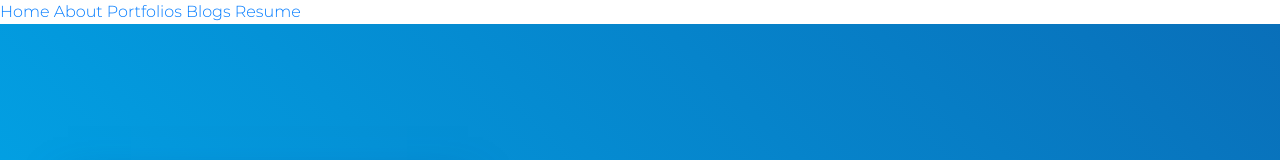
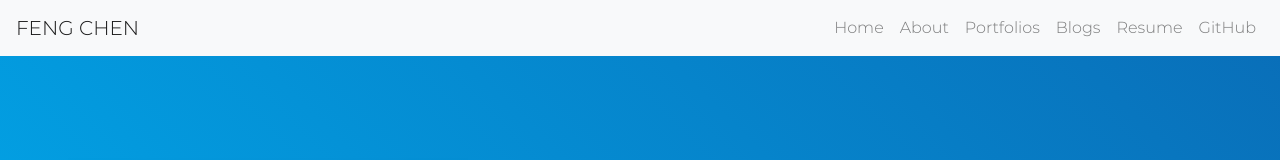
Before and after one commit to anotherFeng/portfolio-page-2019, a Next.js app: page / in a window 1280 px wide. Shown: the top 160 px of the page. Built offline with nearby package versions, Linux system fonts and the light colour scheme.

Commit message:
Remodel navbar and create customNavLink component

```diff
--- a/components/shared/Header.js
+++ b/components/shared/Header.js
@@ -1,31 +1,63 @@
 import React from 'react';
 import Link from 'next/link';
 
-import '../../styles/main.scss';
+import {
+  Collapse,
+  Navbar,
+  NavbarToggler,
+  NavbarBrand,
+  Nav,
+  NavItem,
+  NavLink
+} from 'reactstrap';
+
+const CustomNavLink = ({ route, title }) => {
+  return (
+    <NavItem>
+      <Link href={route}>
+        <a className="nav-link">
+          {title}
+        </a>
+      </Link>
+    </NavItem>
+  )
+}
 
 class Header extends React.Component {
+  constructor(props) {
+    super(props);
+
+    this.toggle = this.toggle.bind(this);
+    this.state = {
+      isOpen: false
+    };
+  }
+  toggle() {
+    this.setState({
+      isOpen: !this.state.isOpen
+    });
+  }
   render() {
-    const title = this.props.title;
-
     return (
-      <React.Fragment>
-        <Link href="/">
-          <a> Home</a>
-        </Link>
-        <Link href="/about">
-          <a> About</a>
-        </Link>
-        <Link href="/portfolios">
-          <a> Portfolios</a>
-        </Link>
-        <Link href="/blogs">
-          <a> Blogs</a>
-        </Link>
-        <Link href="/resume">
-          <a> Resume</a>
-        </Link>
-      </React.Fragment>
-    )
+      <div>
+        <Navbar color="light" light expand="md">
+          <NavbarBrand href="/">FENG CHEN</NavbarBrand>
+          <NavbarToggler onClick={this.toggle} />
+          <Collapse isOpen={this.state.isOpen} navbar>
+            <Nav className="ml-auto" navbar>
+              <CustomNavLink route="/" title="Home"/>
+              <CustomNavLink route="/about" title="About"/>
+              <CustomNavLink route="/portfolios" title="Portfolios"/>
+              <CustomNavLink route="/blogs" title="Blogs"/>
+              <CustomNavLink route="/resume" title="Resume"/>
+              <NavItem>
+                <NavLink href="https://github.com/anotherFeng/portfolio-page-2019">GitHub</NavLink>
+              </NavItem>
+            </Nav>
+          </Collapse>
+        </Navbar>
+      </div>
+    );
   }
 }
 
```
